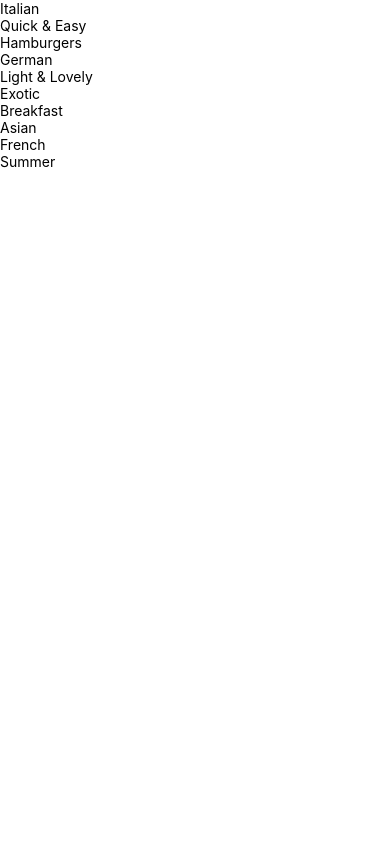
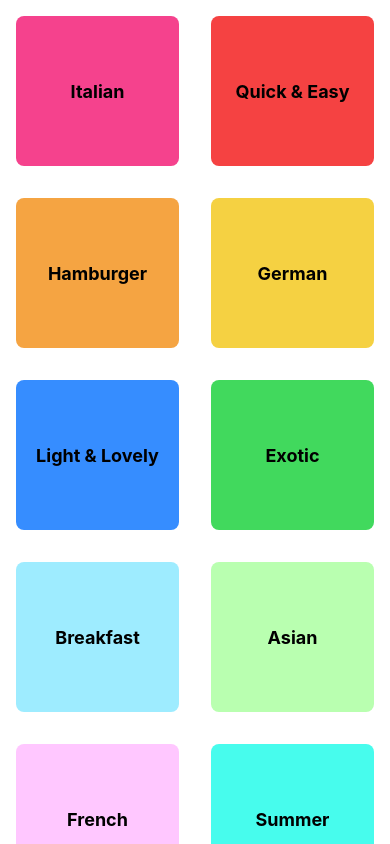
Before and after one commit to Matt658041/Basic-Native-Navigation, a React Native app: screen / in a window 390 px wide. Built offline with nearby package versions, Linux system fonts and the light colour scheme.

Commit message:
added background to app json

```diff
--- a/App.js
+++ b/App.js
@@ -3,7 +3,12 @@ import { StyleSheet } from "react-native";
 import CategoriesScreen from "./screens/CategoriesScreen";
 
 export default function App() {
-  return <CategoriesScreen />;
+  return (
+    <>
+      <StatusBar style='light'/>
+      <CategoriesScreen />
+    </>
+  );
 }
 
 const styles = StyleSheet.create({
--- a/app.json
+++ b/app.json
@@ -6,6 +6,7 @@
     "orientation": "portrait",
     "icon": "./assets/icon.png",
     "userInterfaceStyle": "light",
+    "backgroundColor": "#24180f",
     "splash": {
       "image": "./assets/splash.png",
       "resizeMode": "contain",
--- a/components/CategoryGridTile.js
+++ b/components/CategoryGridTile.js
@@ -1,14 +1,53 @@
-import { View, Text, Pressable } from "react-native";
+import { View, Text, Pressable, StyleSheet, Platform } from "react-native";
 import React from "react";
 
-export default function CategoryGridTile({title, color}) {
+export default function CategoryGridTile({ title, color }) {
   return (
-    <View>
-      <Pressable>
-        <View>
-          <Text>{title}</Text>
+    <View style={styles.gridItem}>
+      <Pressable
+        android_ripple={{ color: "#ccc" }}
+        style={({ pressed }) => [
+          styles.button,
+          pressed ? styles.buttonPressed : null,
+        ]}
+      >
+        <View style={[styles.innerContainer, { backgroundColor: color }]}>
+          <Text style={styles.title}>{title}</Text>
         </View>
       </Pressable>
     </View>
   );
 }
+
+const styles = StyleSheet.create({
+  gridItem: {
+    flex: 1,
+    margin: 16,
+    height: 150,
+    borderRadius: 8,
+    elevation: 4,
+    backgroundColor: "white",
+    shadowColor: "black",
+    shadowOpacity: 0.25,
+    shadowOffset: { widht: 0, height: 2 },
+    shadowRadius: 8,
+    overflow: Platform.OS === "android" ? "hidden" : "visible",
+  },
+  button: {
+    flex: 1,
+  },
+  buttonPressed: {
+    opacity: 0.5,
+  },
+  innerContainer: {
+    flex: 1,
+    padding: 16,
+      justifyContent: "center",
+    borderRadius: 8,
+    alignItems: "center",
+  },
+  title: {
+    fontWeight: "bold",
+    fontSize: 18,
+  },
+});
--- a/data/dummy-data.js
+++ b/data/dummy-data.js
@@ -4,7 +4,7 @@ import Meal from "../models/meal";
 export const CATEGORIES = [
   new Category("c1", "Italian", "#f5428d"),
   new Category("c2", "Quick & Easy", "#f54242"),
-  new Category("c3", "Hamburgers", "#f5a442"),
+  new Category("c3", "Hamburger", "#f5a442"),
   new Category("c4", "German", "#f5d142"),
   new Category("c5", "Light & Lovely", "#368dff"),
   new Category("c6", "Exotic", "#41d95d"),
--- a/screens/CategoriesScreen.js
+++ b/screens/CategoriesScreen.js
@@ -14,7 +14,8 @@ export default function CategoriesScreen() {
     <FlatList
       data={CATEGORIES}
       keyExtractor={(item) => item.id}
-      renderItem={renderCategoryItem}
+          renderItem={renderCategoryItem}
+          numColumns={2}
     />
   );
 }
```
